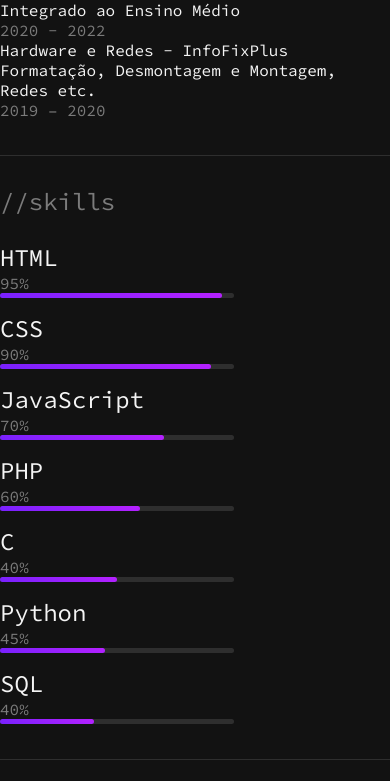
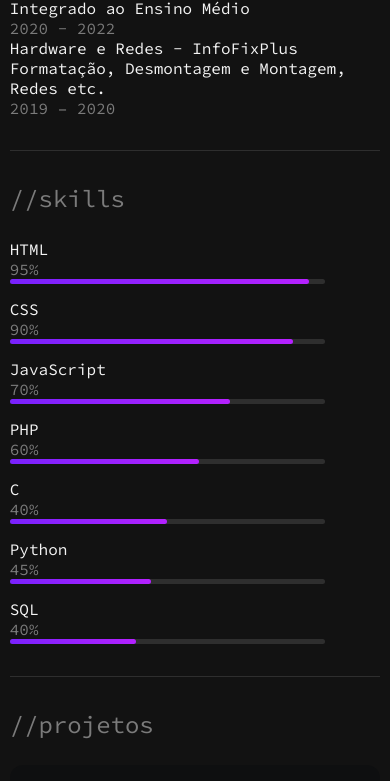
Before and after one commit to FernaandoJr/portifolio, a plain HTML site: page index.html in a window 390 px wide. Shown: the part 775-1556 px from the top of the page. Drawn offline with Linux system fonts and the light colour scheme.

Commit message:
criando media query resposivo

```diff
--- a/css/index.css
+++ b/css/index.css
@@ -92,3 +92,9 @@ section .comment.title {
   margin-bottom: 25px;
   font-weight: 400;
 }
+
+@media screen and (max-width: 600px){
+  .line{
+    margin: 2rem 0 2rem 0;
+  }
+}
--- a/css/skill.css
+++ b/css/skill.css
@@ -3,8 +3,8 @@
   font-size: 1.5rem;
 }
 
-.skill-progress{
-    width: 60%;
+.skill-progress {
+  width: 60%;
 }
 
 .skill-progress .bar {
@@ -53,3 +53,18 @@
 .bar-status.php {
   width: 60%;
 }
+
+@media screen and (max-width: 900px) {
+  main {
+    width: 95%;
+  }
+}
+
+@media screen and (max-width: 600px) {
+  .skill-progress {
+    width: 85%;
+  }
+  .skill-progress p {
+    font-size: 1rem;
+  }
+}
--- a/index.html
+++ b/index.html
@@ -2,6 +2,7 @@
 <html lang="pt-BR">
   <head>
     <meta charset="UTF-8" />
+    <meta content="width=device-width, initial-scale=1" name="viewport" />
     <link rel="stylesheet" href="./css/index.css" />
     <link rel="stylesheet" href="./css/skill.css" />
     <link rel="stylesheet" href="./css/contact.css" />
@@ -57,7 +58,7 @@
       <section class="skills">
         <h1 class="comment title">//skills</h1>
         <div class="skill-progress flex-column">
-          <p>HTML <span class="grey-text">95%</span></p>
+          <p>HTML<span class="grey-text">95%</span></p>
           <div class="bar"><div class="bar-status html"></div></div>
           <p>CSS<span class="grey-text">90%</span></p>
           <div class="bar"><div class="bar-status css"></div></div>
```
